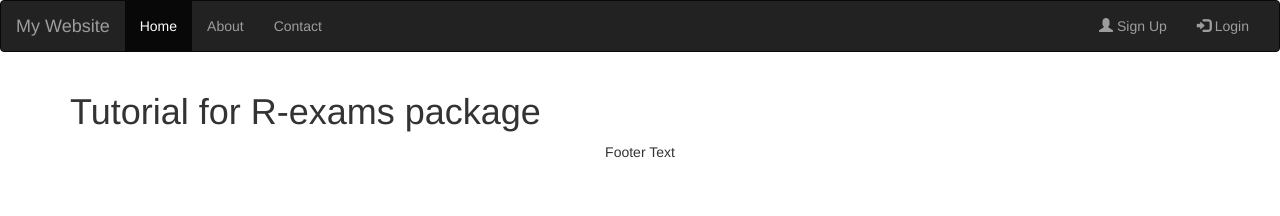
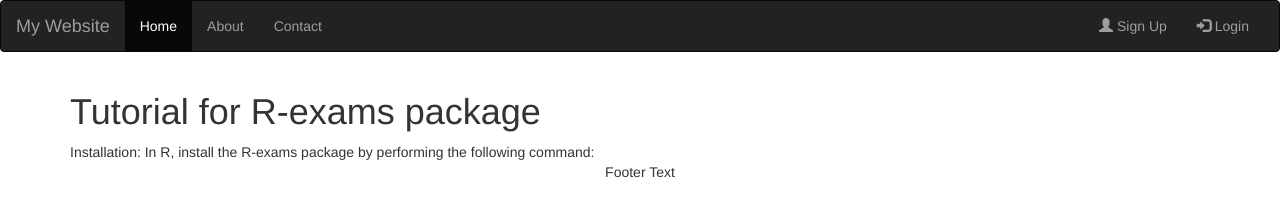
Before and after one commit to lastyd/lastyd.github.io, a plain HTML site: page index.html in a window 1280 px wide. Drawn offline with nearby package versions, Linux system fonts and the light colour scheme.

Commit message:
update index.html

```diff
--- a/index.html
+++ b/index.html
@@ -38,7 +38,8 @@
 <!-- Main content -->
 <div class="container">
   <h1>Tutorial for R-exams package</h1>
-
+Installation:
+In R, install the R-exams package by performing the following command:
 
 <!-- Footer -->
 <footer class="container-fluid text-center">
```
